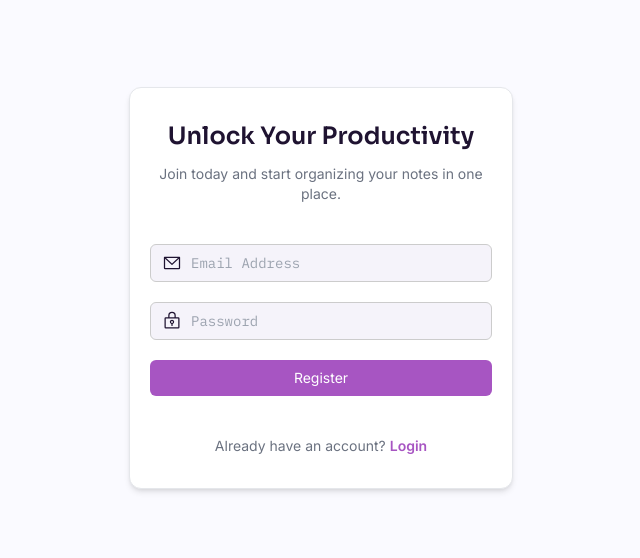
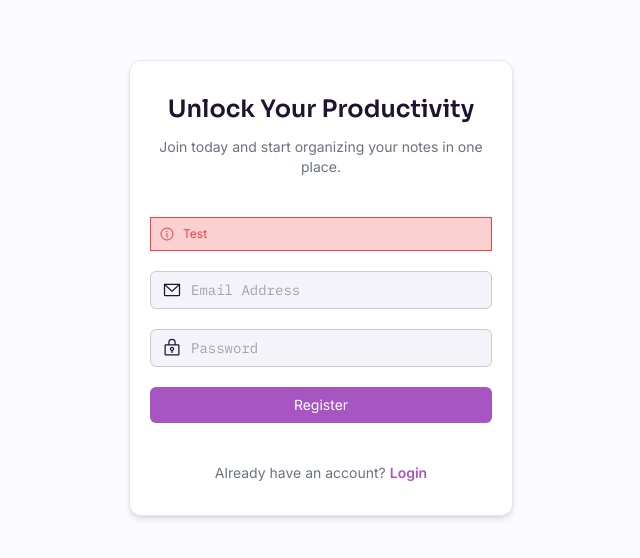
Before and after one commit to jakobternel/note-editor, a Next.js app: page /register in a window 1280 px wide. Shown: the part 112-670 px from the top of the page, without its empty margins (319-959 px from the left). Built offline with nearby package versions, Linux system fonts and the light colour scheme.

Commit message:
added register functionality

```diff
--- a/src/graphql/resolvers/resolvers.ts
+++ b/src/graphql/resolvers/resolvers.ts
@@ -13,6 +13,14 @@ export const resolvers = {
         userByEmail: async (_: unknown, { email }: { email: string }) => {
             return await User.findOne({ email });
         },
+
+        // Return single user by username
+        userByUsername: async (
+            _: unknown,
+            { username }: { username: string }
+        ) => {
+            return await User.findOne({ username });
+        },
     },
     Mutation: {
         // Create and save a new user. Return the user details after save
@@ -24,6 +32,20 @@ export const resolvers = {
                 password,
             }: { email: string; username: string; password: string }
         ) => {
+            // Check if a user already exists with the email or username
+            const existingUserByEmail = await User.findOne({ email });
+            const existingUserByUsername = await User.findOne({ username });
+
+            // Throw error if email already registered with account
+            if (existingUserByEmail) {
+                throw new Error("Email already registered.");
+            }
+
+            if (existingUserByUsername) {
+                throw new Error("Username already registered.");
+            }
+
+            // Add new user and return details
             const user = new User({ email, username, password });
             await user.save();
             return user;
--- a/src/graphql/types/user.ts
+++ b/src/graphql/types/user.ts
@@ -12,6 +12,7 @@ export const userTypeDefs = gql`
         users: [User!]!
         userById(id: ID!): User
         userByEmail(email: String!): User
+        userByUsername(username: String!): User
     }
 
     extend type Mutation {
--- a/src/pages/login.tsx
+++ b/src/pages/login.tsx
@@ -1,7 +1,7 @@
 import Head from "next/head";
 import { useState } from "react";
 import { useRouter } from "next/router";
-import { gql, useLazyQuery } from "@apollo/client";
+import { ApolloError, gql, useLazyQuery } from "@apollo/client";
 
 import {
     EnvelopeSimpleIcon,
@@ -22,7 +22,7 @@ const GET_USER_BY_EMAIL = gql`
 `;
 
 export default function LoginPage() {
-    const [loginError, setLoginError] = useState<string>(""); // Displays error to show user if login attempt fails
+    const [loginError, setLoginError] = useState<string>("Test"); // Displays error to show user if login attempt fails
     const [submissionLoading, setSubmissionLoading] = useState<boolean>(false); // Loading state to disable button and show loading effect
     const router = useRouter();
     const [getUser] = useLazyQuery(GET_USER_BY_EMAIL);
@@ -31,14 +31,22 @@ export default function LoginPage() {
     const handleSubmit = async (e: React.FormEvent) => {
         e.preventDefault();
         setSubmissionLoading(true); // Set loading state to disable button
+        setLoginError(""); // Clear login error
 
+        try {
             // Get form inputs
             const form = new FormData(e.currentTarget as HTMLFormElement);
             const email = form.get("email") as string;
             const password = form.get("password") as string;
 
-        const response = await getUser({ variables: { email } }); // Run GQL query
+            // Check email and password are set
+            if (!email || !password) {
+                setLoginError("Email and password are required.");
+                return;
+            }
 
+            // Run GQL query
+            const response = await getUser({ variables: { email } });
             const user = response.data?.userByEmail;
 
             // Check to see if user with email exists and if passwords match
@@ -48,7 +56,21 @@ export default function LoginPage() {
                 return;
             }
 
-        router.push("/"); // Redirect user on login
+            // Redirect user on login
+            router.push("/");
+        } catch (err: unknown) {
+            // Parse GraphQL error message
+            if (err instanceof ApolloError) {
+                const message =
+                    err.graphQLErrors?.[0]?.message ||
+                    "Something went wrong. Please try again.";
+                setLoginError(message);
+            } else {
+                setLoginError("Unexpected error occurred.");
+            }
+        } finally {
+            setSubmissionLoading(false);
+        }
     };
 
     return (
@@ -83,7 +105,7 @@ export default function LoginPage() {
                         >
                             {/* Error notification if login attempt failed */}
                             {loginError && (
-                                <span className="flex flex-row gap-2 border border-red-500 bg-red-500 bg-opacity-25 p-2">
+                                <span className="flex flex-row gap-2 border border-red-500 bg-red-500/25 p-2">
                                     <InfoIcon className="text-red-500" />
                                     <p className="text-xs text-red-500">
                                         {loginError}
--- a/src/pages/register.tsx
+++ b/src/pages/register.tsx
@@ -1,10 +1,70 @@
 import Head from "next/head";
 import { useRouter } from "next/router";
+import { useState } from "react";
+import { ApolloError, gql, useMutation } from "@apollo/client";
 
-import { EnvelopeSimpleIcon, LockKeyIcon } from "@phosphor-icons/react";
+import {
+    EnvelopeSimpleIcon,
+    InfoIcon,
+    LockKeyIcon,
+} from "@phosphor-icons/react";
+
+// GQL query to add user account
+const ADD_USER = gql`
+    mutation CreateUser(
+        $email: String!
+        $username: String!
+        $password: String!
+    ) {
+        createUser(email: $email, username: $username, password: $password) {
+            _id
+            email
+        }
+    }
+`;
 
 export default function RegisterPage() {
+    const [registerError, setRegisterError] = useState<string>("Test"); // Displays error to show user if registration attempt fails
+    const [submissionLoading, setSubmissionLoading] = useState<boolean>(false); // Loading state to disable button and show loading effect
     const router = useRouter();
+    const [addUser] = useMutation(ADD_USER);
+
+    // Logic for handling registration form submission
+    const handleSubmit = async (e: React.FormEvent) => {
+        e.preventDefault();
+        setSubmissionLoading(true); // Set loading state to disable button
+        setRegisterError(""); // Clear register error
+
+        try {
+            // Get form inputs
+            const form = new FormData(e.currentTarget as HTMLFormElement);
+            const email = form.get("email") as string;
+            const password = form.get("password") as string;
+
+            await addUser({
+                variables: {
+                    email,
+                    password,
+                    username: `${email.split("@")[0]}-${Math.floor(Math.random() * (10000 - 1000 + 1)) + 1000}`, // Generate username in format user-1234. user comes from email address e.g., user@test.com
+                },
+            });
+
+            // Redirect on successful registration
+            router.push("/");
+        } catch (err: unknown) {
+            // Parse GraphQL error message
+            if (err instanceof ApolloError) {
+                const message =
+                    err.graphQLErrors?.[0]?.message ||
+                    "An error occurred. Please try again.";
+                setRegisterError(message);
+            } else {
+                setRegisterError("An unexpected error occurred.");
+            }
+        } finally {
+            setSubmissionLoading(false);
+        }
+    };
 
     return (
         <>
@@ -26,7 +86,20 @@ export default function RegisterPage() {
                             </p>
                         </div>
                         {/* Login form */}
-                        <form className="flex w-full flex-col gap-5">
+                        <form
+                            method="POST"
+                            className="flex w-full flex-col gap-5"
+                            onSubmit={handleSubmit}
+                        >
+                            {/* Error notification if registration attempt failed */}
+                            {registerError && (
+                                <span className="flex flex-row gap-2 border border-red-500 bg-red-500/25 p-2">
+                                    <InfoIcon className="text-red-500" />
+                                    <p className="text-xs text-red-500">
+                                        {registerError}
+                                    </p>
+                                </span>
+                            )}
                             <span className="relative">
                                 {/* Icon on form input */}
                                 <EnvelopeSimpleIcon
@@ -35,8 +108,10 @@ export default function RegisterPage() {
                                 />
                                 <input
                                     type="email"
+                                    name="email"
                                     required
                                     placeholder="Email Address"
+                                    disabled={submissionLoading}
                                     className="input !pl-10 font-code"
                                 />
                             </span>
@@ -48,13 +123,21 @@ export default function RegisterPage() {
                                 />
                                 <input
                                     type="password"
+                                    name="password"
                                     required
                                     placeholder="Password"
+                                    disabled={submissionLoading}
                                     className="input !pl-10 font-code"
                                 />
                             </span>
-                            <button type="submit" className="button">
-                                Register
+                            <button
+                                type="submit"
+                                className="button disabled:cursor-not-allowed disabled:opacity-50"
+                                disabled={submissionLoading}
+                            >
+                                {submissionLoading
+                                    ? "Creating account..."
+                                    : "Register"}
                             </button>
                         </form>
                         <p className="text-sm text-textSecondary">
```
Also changed, not shown: 2 other files (tests, documents, lock files or other folders). Lines whose indentation alone changed are shown as unchanged.
